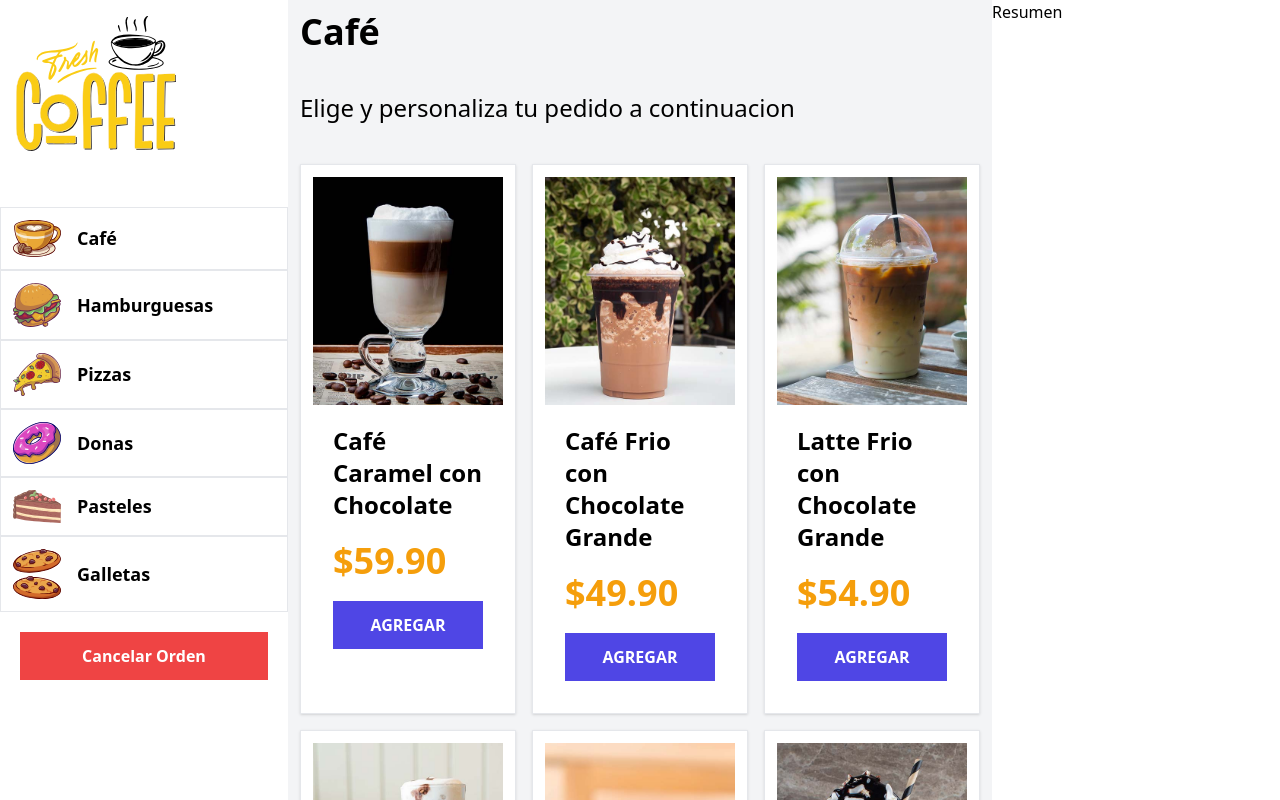
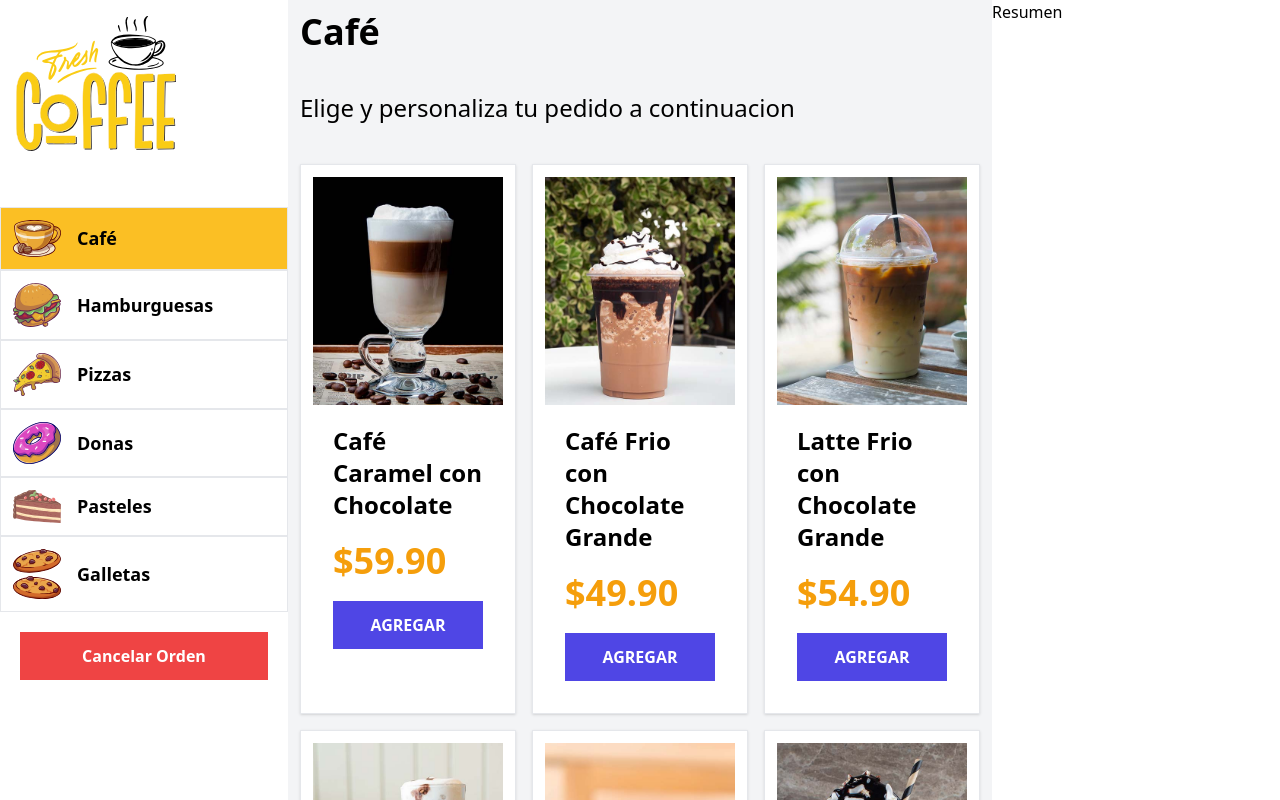
Before and after one commit to Jorge-David-Reyes/laravel-quiosco, a React (Vite) app: page / in a window 1280 px wide. Built offline with nearby package versions, Linux system fonts and the light colour scheme.

Commit message:
278 - Resaltando la Categoria Actual

```diff
--- a/src/components/Categoria.jsx
+++ b/src/components/Categoria.jsx
@@ -2,11 +2,11 @@ import useQuiosco from "../hooks/useQuiosco";
 
 export default function Categoria({categoria}) {
 
-    const {handleClickCategoria} = useQuiosco()
+    const {handleClickCategoria, categoriaActual} = useQuiosco()
     const {icono, id, nombre} = categoria
 
   return (
-    <div className="flex items-center gap-4 border w-full p-3 hover:bg-amber-400 cursor-pointer">
+    <div className={` ${categoriaActual.id === id ? 'bg-amber-400' : 'bg-white'} flex items-center gap-4 border w-full p-3 hover:bg-amber-400 cursor-pointer`}>
         <img
             src={`/img/icono_${icono}.svg`}
             alt="Imagen Icono"
```
